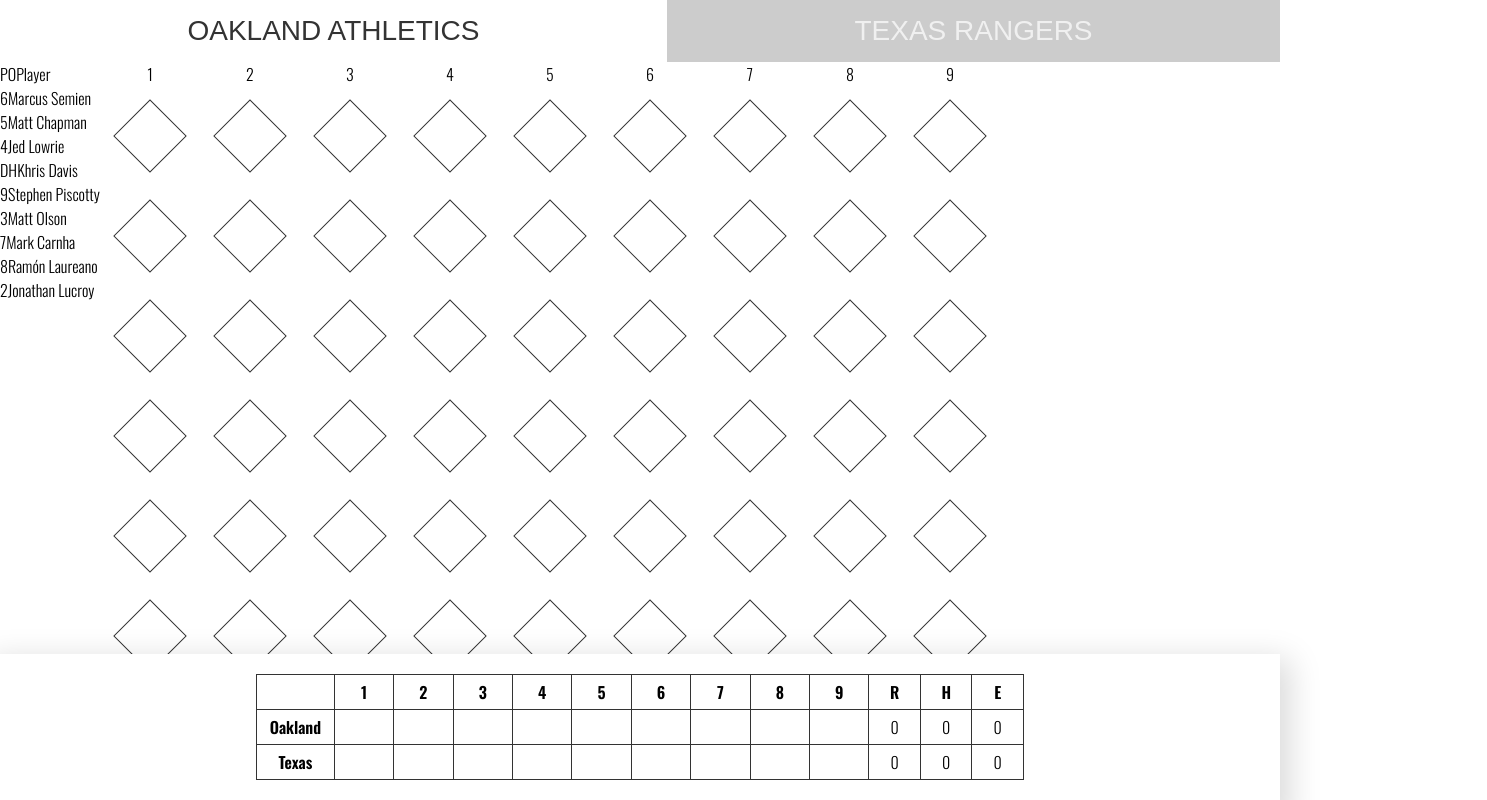
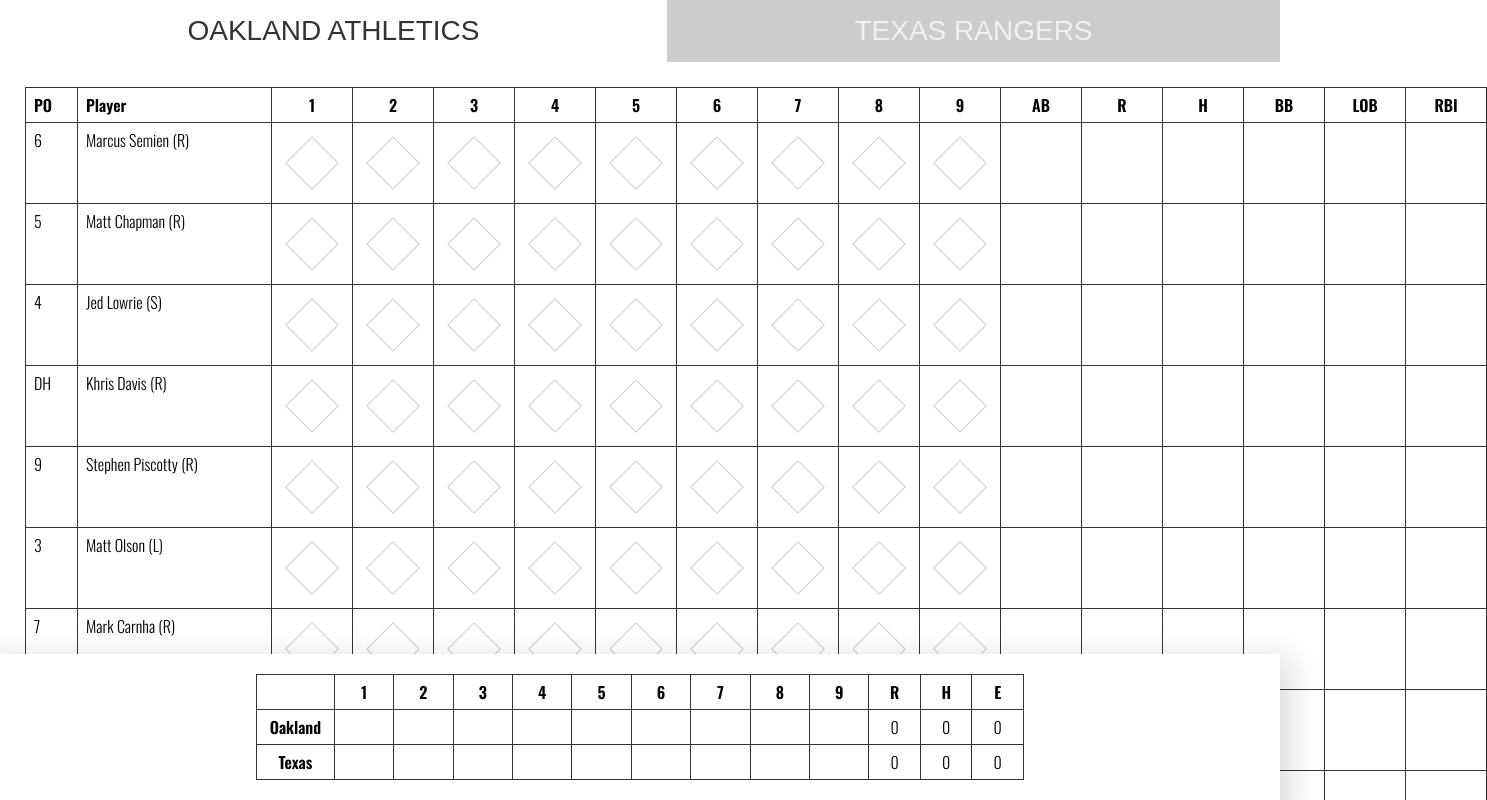
Before and after one commit to soybuddha/scorebook, a React (Create React App) app: page / in a window 1280 px wide. Shown: the top 800 px of the page, 1487 px wide, since content can reach past the window. Built offline with nearby package versions, Linux system fonts and the light colour scheme.

Commit message:
further set up of lineup

```diff
--- a/src/components/Lineup/AtBat.tsx
+++ b/src/components/Lineup/AtBat.tsx
@@ -1,6 +1,9 @@
 import React from 'react';
 
-import { Diamond, StyledAtBat } from './StyledLineup';
+import {
+  Diamond,
+  StyledAtBat,
+} from './StyledLineup';
 
 export function AtBat(props: {}) {
   return (
--- a/src/components/Lineup/Lineup.tsx
+++ b/src/components/Lineup/Lineup.tsx
@@ -3,9 +3,20 @@
 import { IntHitter } from '../../interfaceDeclarations/scorebookInts';
 import { IntHalfInning } from '../../interfaceDeclarations/inningInts';
 import { AtBat } from './AtBat';
+import { StatCount } from './StatCount';
 
 import { UL } from '../../styled-components/Global';
-import { LineupLayout, LineupInnings } from './StyledLineup';
+import {
+  HittingStatsLayout,
+  HittingStat,
+  InningTitle,
+  LineupLayout,
+  LineupInnings,
+  LineupRow,
+  LineupTitle,
+  Player,
+  Position,
+} from './StyledLineup';
 
 export function Lineup(props: {
   lineup: IntHitter[],
@@ -14,27 +25,65 @@
   return (
     <LineupLayout>
       <UL>
-        <li>
-          <span>PO</span>
-          <span>Player</span>
-        </li>
+        <LineupTitle>
+          <Position><strong>PO</strong></Position>
+          <Player><strong>Player</strong></Player>
+        </LineupTitle>
         {props.lineup.map((hitter: IntHitter, index: number) => (
-          <li key={hitter.guid}>
-            {hitter.position || ''}
-            {hitter.name}
-          </li>
+          <LineupRow key={hitter.guid}>
+            <Position>{hitter.position || ''}</Position>
+            <Player>{hitter.name} {hitter.hitting ? `(${hitter.hitting})` : ''}</Player>
+          </LineupRow>
         ))}
       </UL>
       <LineupInnings>
         {props.atBats.map((inning: IntHalfInning, index: number) => (
           <li key={`inning-${index + 1}`}>
-            <div>{index + 1}</div>
+            <InningTitle><strong>{index + 1}</strong></InningTitle>
             {props.lineup.map((atBat: IntHitter, atBatIndex: number) => (
               <AtBat key={`inning-${index + 1}-atbat-${atBatIndex + 1}`} />
             ))}
           </li>
         ))}
       </LineupInnings>
+      <HittingStatsLayout>
+        <HittingStat>
+          <InningTitle><strong>AB</strong></InningTitle>
+          {props.lineup.map((hitter: IntHitter, index: number) => (
+            <StatCount />
+          ))}
+        </HittingStat>
+        <HittingStat>
+          <InningTitle><strong>R</strong></InningTitle>
+          {props.lineup.map((hitter: IntHitter, index: number) => (
+            <StatCount />
+          ))}
+        </HittingStat>
+        <HittingStat>
+          <InningTitle><strong>H</strong></InningTitle>
+          {props.lineup.map((hitter: IntHitter, index: number) => (
+            <StatCount />
+          ))}
+        </HittingStat>
+        <HittingStat>
+          <InningTitle><strong>BB</strong></InningTitle>
+          {props.lineup.map((hitter: IntHitter, index: number) => (
+            <StatCount />
+          ))}
+        </HittingStat>
+        <HittingStat>
+          <InningTitle><strong>LOB</strong></InningTitle>
+          {props.lineup.map((hitter: IntHitter, index: number) => (
+            <StatCount />
+          ))}
+        </HittingStat>
+        <HittingStat>
+          <InningTitle><strong>RBI</strong></InningTitle>
+          {props.lineup.map((hitter: IntHitter, index: number) => (
+            <StatCount />
+          ))}
+        </HittingStat>
+      </HittingStatsLayout>
     </LineupLayout>
   );
 }
--- /dev/null
+++ b/src/components/Lineup/StatCount.tsx
@@ -0,0 +1,8 @@
+import React from 'react';
+
+import { StyledStatCount } from './StyledLineup';
+export function StatCount(props: {}) {
+  return (
+    <StyledStatCount />
+  );
+}
--- a/src/components/Lineup/StyledLineup.ts
+++ b/src/components/Lineup/StyledLineup.ts
@@ -1,37 +1,148 @@
 import styled from 'styled-components';
 
-import { OL } from '../../styled-components/Global';
+import { OL, UL } from '../../styled-components/Global';
+
+export const LineupTitle = styled.li`
+  display: flex;
+`;
+
+export const Position = styled.span`
+  display: flex;
+  align-items: flex-start;
+  width: 35px;
+  padding: 5px 8px;
+
+  border-right: 1px solid #333;
+  border-bottom: 1px solid #333;
+`;
+
+export const Player = styled.span`
+  display: flex;
+  flex: 1;
+  align-items: flex-start;
+  padding: 5px 8px;
+
+  border-right: 1px solid #333;
+  border-bottom: 1px solid #333;
+`;
+
+export const LineupRow = styled(LineupTitle)`
+  height: 81px;
+  justify-content: center;
+`;
 
 export const LineupLayout = styled.div`
   display: flex;
-  padding-bottom: 146px;
+  margin: 25px 25px 171px;
+
+  > ${UL} {
+    border-top: 1px solid #333;
+    border-left: 1px solid #333;
+    border-bottom: 1px solid #333;
+    min-width: 20%;
+
+    > ${LineupRow}:last-child {
+      ${Player} {
+        border-bottom: none;
+      }
+
+      ${Position} {
+        border-bottom: none;
+      }
+    }
+  }
+`;
+
+export const InningTitle = styled.div`
+  display: flex;
+  align-items: center;
+  justify-content: center;
+  width: 70px;
+  padding: 5px;
+  border-bottom: 1px solid #333;
+  border-right: 1px solid #333;
+`;
+
+export const StyledAtBat = styled.div`
+  width: 80px;
+  height: 80px;
+  display: flex;
+  align-items: center;
+  justify-content: center;
+
+
+  border-bottom: 1px solid #333;
+  border-right: 1px solid #333;
 `;
 
 export const LineupInnings = styled(OL)`
   display: flex;
   list-style: none outside;
-  flex: 1;
+  border-top: 1px solid #333;
+  border-right: 1px solid #333;
+  border-bottom: 1px solid #333;
 
   > li {
-    width: 100px;
     display: flex;
     flex-direction: column;
     align-items: center;
+
+    &:last-child {
+      ${InningTitle} {
+        border-right: none;
+      }
+
+      ${StyledAtBat} {
+        border-right: none;
+      }
+    }
+
+    ${StyledAtBat}:last-child {
+      border-bottom: none;
+    }
   }
 `;
 
-export const StyledAtBat = styled.div`
-  width: 100px;
-  height: 100px;
+export const Diamond = styled.div`
+  border: 1px solid #ccc;
+  transform: rotate(45deg);
+  width: 45%;
+  height: 45%;
+`;
+
+export const HittingStat = styled.div``;
+
+export const StyledStatCount = styled.div`
+  width: 80px;
+  height: 80px;
   display: flex;
   align-items: center;
   justify-content: center;
+
+
+  border-bottom: 1px solid #333;
+  border-right: 1px solid #333;
 `;
 
+export const HittingStatsLayout = styled.div`
+  display: flex;
+  border-top: 1px solid #333;
+  border-right: 1px solid #333;
+  border-bottom: 1px solid #333;
 
-export const Diamond = styled.div`
-  border: 1px solid #333;
-  transform: rotate(45deg);
-  width: 50%;
-  height: 50%;
+  ${HittingStat} {
+    &:last-child {
+      ${InningTitle} {
+        border-right: none;
+      }
+
+      ${StyledStatCount} {
+        border-right: none;
+      }
+    }
+
+    ${StyledStatCount}:last-child {
+      border-bottom: none;
+    }
+  }
 `;
--- a/src/styled-components/Global.ts
+++ b/src/styled-components/Global.ts
@@ -24,7 +24,6 @@
   padding: 0;
   list-style: none;
 `;
-
 
 export const HorizontalUL = styled(UL)`
   display: flex;
```
Also changed, not shown: package.json (+6 -2 lines), 1 other file (tests, documents, lock files or other folders).
